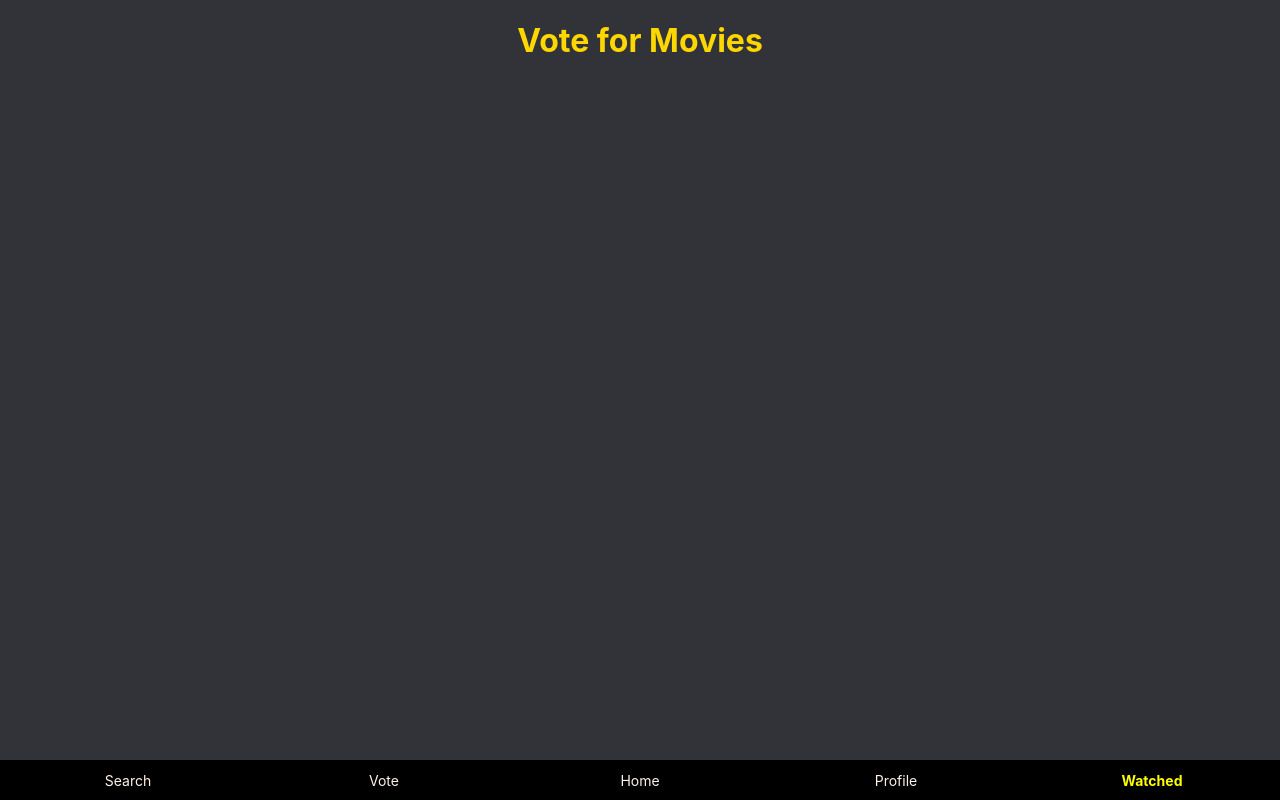
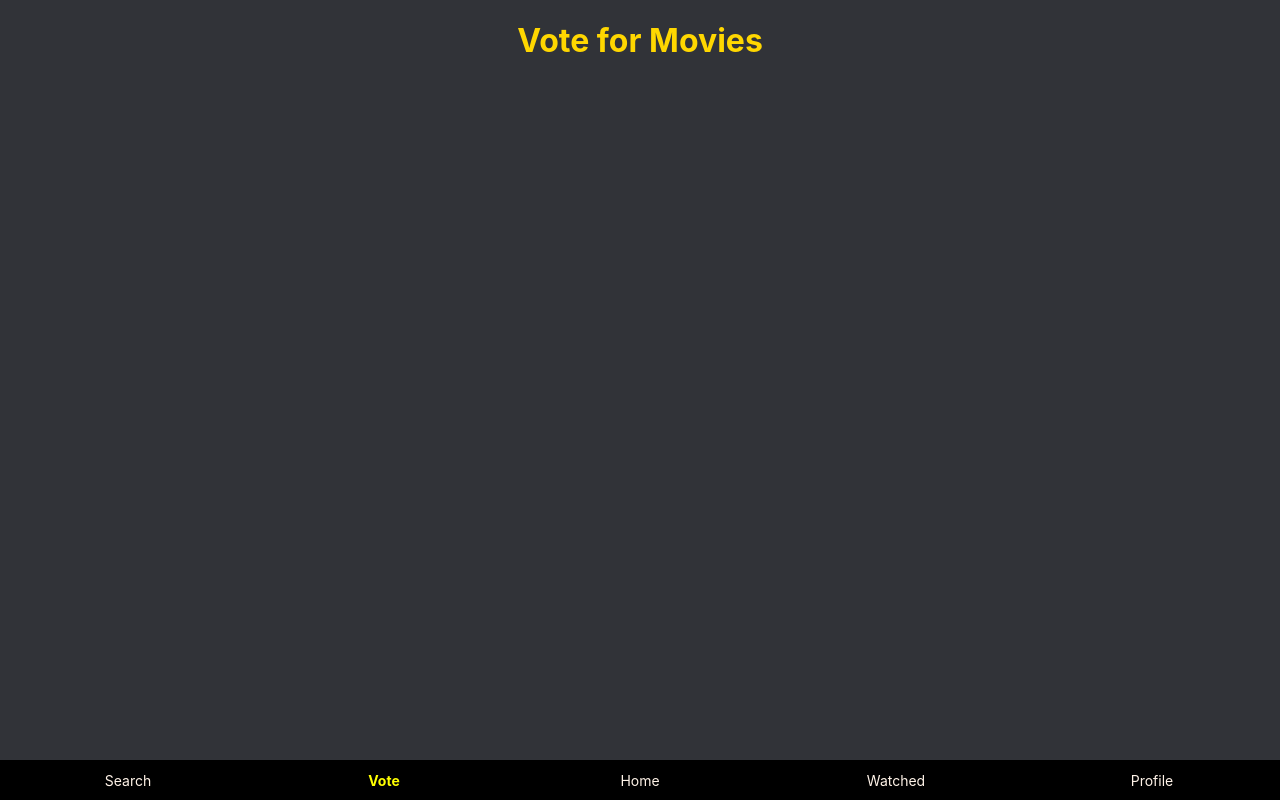
Before and after one commit to rachelleiner/firebase_deploy, a React (Create React App) app in the folder firebase_frontend/: page /vote in a window 1280 px wide. Built offline with nearby package versions, Linux system fonts and the light colour scheme.

Commit message:
Update VotePage.js

```diff
--- a/firebase_frontend/src/pages/VotePage.js
+++ b/firebase_frontend/src/pages/VotePage.js
@@ -14,17 +14,17 @@ const VotePage = () => {
         <div className="nav-item">
           <Link to="/search">Search</Link>
         </div>
-        <div className="nav-item">
+        <div className="nav-item current-page">
           <Link to="/vote">Vote</Link>
         </div>
         <div className="nav-item">
           <Link to="/home">Home</Link>
         </div>
+        <div className="nav-item ">
+          <Link to="/watched">Watched</Link>
+        </div>
         <div className="nav-item">
           <Link to="/profile">Profile</Link>
-        </div>
-        <div className="nav-item current-page">
-          <Link to="/watched">Watched</Link>
         </div>
       </div>
     </div>
```
